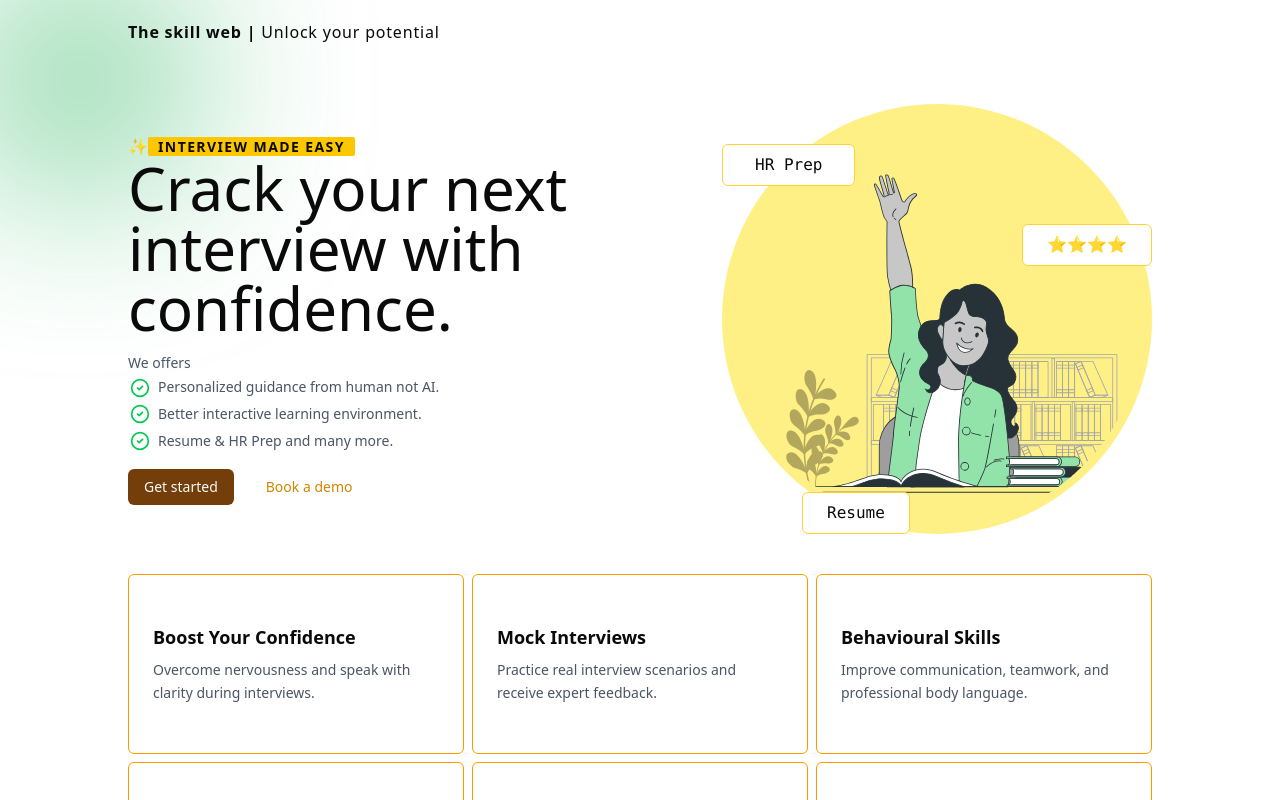
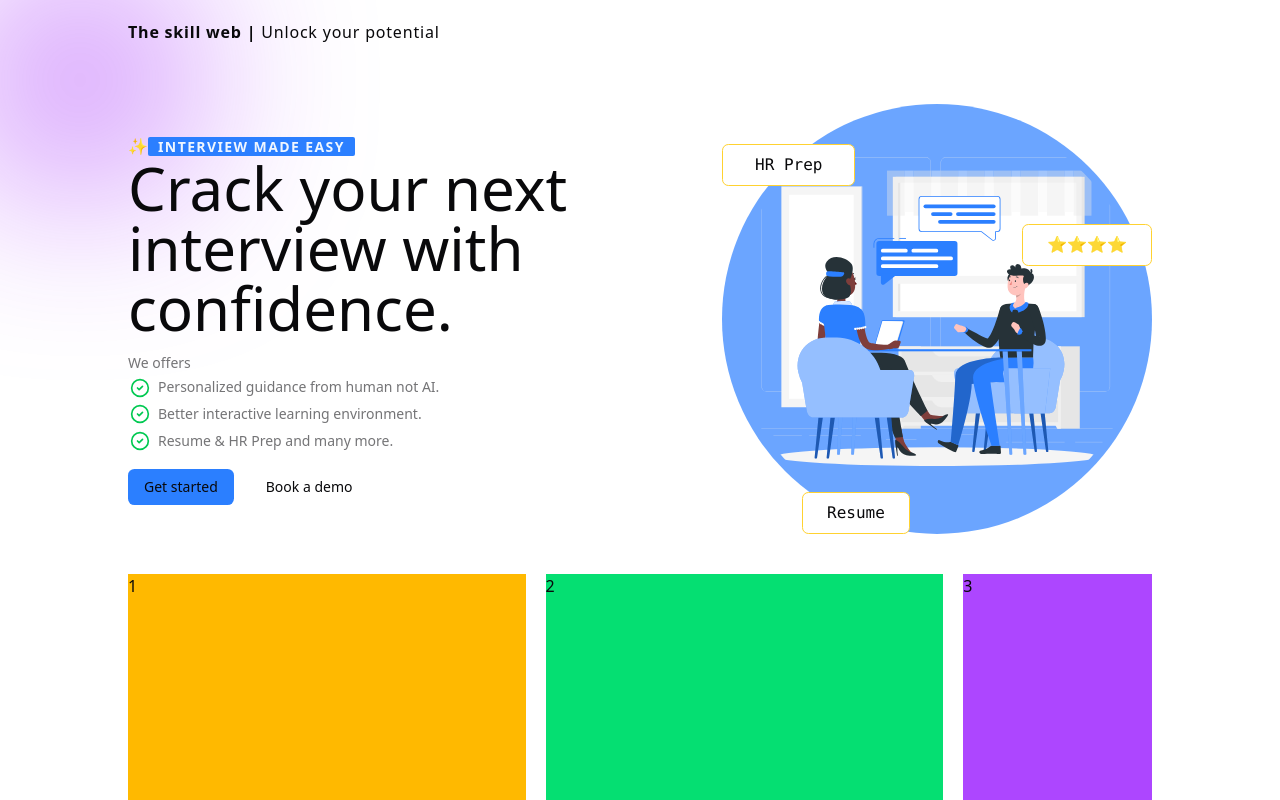
Before and after one commit to debanandanayak/the-skill-web, a Next.js app: page / in a window 1280 px wide. Shown: the top 800 px of the page. Built offline with nearby package versions, Linux system fonts and the light colour scheme.

Commit message:
change theme to blue

```diff
--- a/app/globals.css
+++ b/app/globals.css
@@ -3,28 +3,17 @@
 /*
 ---break--- */
 @custom-variant dark (&:is(.dark *));
-/*
-@theme inline {
+
+/* @theme inline {
   --color-background: var(--background);
   --color-foreground: var(--foreground);
   --font-sans: var(--font-geist-sans);
   --font-mono: var(--font-geist-mono);
-}
+} */
 
-@media (prefers-color-scheme: dark) {
-  :root {
-    --background: #0a0a0a;
-    --foreground: #ededed;
-  }
-}
 
-body {
-  background: var(--background);
-  color: var(--foreground);
-  font-family: Arial, Helvetica, sans-serif;
-} */
-/*
----break--- */
+/* ---break--- */
+
 @theme inline {
   --radius-sm: calc(var(--radius) - 4px);
   --radius-md: calc(var(--radius) - 2px);
@@ -64,77 +53,77 @@ body {
 }
 /*
 ---break--- */
+
 :root {
-  --radius: 0.625rem;
+  --radius: 0.65rem;
   --background: oklch(1 0 0);
-  --foreground: oklch(0.145 0 0);
+  --foreground: oklch(0.141 0.005 285.823);
   --card: oklch(1 0 0);
-  --card-foreground: oklch(0.145 0 0);
+  --card-foreground: oklch(0.141 0.005 285.823);
   --popover: oklch(1 0 0);
-  --popover-foreground: oklch(0.145 0 0);
-  --primary: oklch(0.205 0 0);
-  --primary-foreground: oklch(0.985 0 0);
-  --secondary: oklch(0.97 0 0);
-  --secondary-foreground: oklch(0.205 0 0);
-  --muted: oklch(0.97 0 0);
-  --muted-foreground: oklch(0.556 0 0);
-  --accent: oklch(0.97 0 0);
-  --accent-foreground: oklch(0.205 0 0);
+  --popover-foreground: oklch(0.141 0.005 285.823);
+  --primary: oklch(0.623 0.214 259.815);
+  --primary-foreground: oklch(0.97 0.014 254.604);
+  --secondary: oklch(0.967 0.001 286.375);
+  --secondary-foreground: oklch(0.21 0.006 285.885);
+  --muted: oklch(0.967 0.001 286.375);
+  --muted-foreground: oklch(0.552 0.016 285.938);
+  --accent: oklch(0.967 0.001 286.375);
+  --accent-foreground: oklch(0.21 0.006 285.885);
   --destructive: oklch(0.577 0.245 27.325);
-  --border: oklch(0.922 0 0);
-  --input: oklch(0.922 0 0);
-  --ring: oklch(0.708 0 0);
+  --border: oklch(0.92 0.004 286.32);
+  --input: oklch(0.92 0.004 286.32);
+  --ring: oklch(0.623 0.214 259.815);
   --chart-1: oklch(0.646 0.222 41.116);
   --chart-2: oklch(0.6 0.118 184.704);
   --chart-3: oklch(0.398 0.07 227.392);
   --chart-4: oklch(0.828 0.189 84.429);
   --chart-5: oklch(0.769 0.188 70.08);
   --sidebar: oklch(0.985 0 0);
-  --sidebar-foreground: oklch(0.145 0 0);
-  --sidebar-primary: oklch(0.205 0 0);
-  --sidebar-primary-foreground: oklch(0.985 0 0);
-  --sidebar-accent: oklch(0.97 0 0);
-  --sidebar-accent-foreground: oklch(0.205 0 0);
-  --sidebar-border: oklch(0.922 0 0);
-  --sidebar-ring: oklch(0.708 0 0);
+  --sidebar-foreground: oklch(0.141 0.005 285.823);
+  --sidebar-primary: oklch(0.623 0.214 259.815);
+  --sidebar-primary-foreground: oklch(0.97 0.014 254.604);
+  --sidebar-accent: oklch(0.967 0.001 286.375);
+  --sidebar-accent-foreground: oklch(0.21 0.006 285.885);
+  --sidebar-border: oklch(0.92 0.004 286.32);
+  --sidebar-ring: oklch(0.623 0.214 259.815);
 }
-/*
----break--- */
+
 .dark {
-  --background: oklch(0.145 0 0);
+  --background: oklch(0.141 0.005 285.823);
   --foreground: oklch(0.985 0 0);
-  --card: oklch(0.205 0 0);
+  --card: oklch(0.21 0.006 285.885);
   --card-foreground: oklch(0.985 0 0);
-  --popover: oklch(0.205 0 0);
+  --popover: oklch(0.21 0.006 285.885);
   --popover-foreground: oklch(0.985 0 0);
-  --primary: oklch(0.922 0 0);
-  --primary-foreground: oklch(0.205 0 0);
-  --secondary: oklch(0.269 0 0);
+  --primary: oklch(0.546 0.245 262.881);
+  --primary-foreground: oklch(0.379 0.146 265.522);
+  --secondary: oklch(0.274 0.006 286.033);
   --secondary-foreground: oklch(0.985 0 0);
-  --muted: oklch(0.269 0 0);
-  --muted-foreground: oklch(0.708 0 0);
-  --accent: oklch(0.269 0 0);
+  --muted: oklch(0.274 0.006 286.033);
+  --muted-foreground: oklch(0.705 0.015 286.067);
+  --accent: oklch(0.274 0.006 286.033);
   --accent-foreground: oklch(0.985 0 0);
   --destructive: oklch(0.704 0.191 22.216);
   --border: oklch(1 0 0 / 10%);
   --input: oklch(1 0 0 / 15%);
-  --ring: oklch(0.556 0 0);
+  --ring: oklch(0.488 0.243 264.376);
   --chart-1: oklch(0.488 0.243 264.376);
   --chart-2: oklch(0.696 0.17 162.48);
   --chart-3: oklch(0.769 0.188 70.08);
   --chart-4: oklch(0.627 0.265 303.9);
   --chart-5: oklch(0.645 0.246 16.439);
-  --sidebar: oklch(0.205 0 0);
+  --sidebar: oklch(0.21 0.006 285.885);
   --sidebar-foreground: oklch(0.985 0 0);
-  --sidebar-primary: oklch(0.488 0.243 264.376);
-  --sidebar-primary-foreground: oklch(0.985 0 0);
-  --sidebar-accent: oklch(0.269 0 0);
+  --sidebar-primary: oklch(0.546 0.245 262.881);
+  --sidebar-primary-foreground: oklch(0.379 0.146 265.522);
+  --sidebar-accent: oklch(0.274 0.006 286.033);
   --sidebar-accent-foreground: oklch(0.985 0 0);
   --sidebar-border: oklch(1 0 0 / 10%);
-  --sidebar-ring: oklch(0.556 0 0);
+  --sidebar-ring: oklch(0.488 0.243 264.376);
 }
-/*
----break--- */
+
+
 @layer base {
   * {
     @apply border-border outline-ring/50;
--- a/app/page.tsx
+++ b/app/page.tsx
@@ -29,9 +29,10 @@ export default function Home() {
       desc: "Thousands of students placed successfully in top companies.",
     },
   ];
+  const points = ["Personalized guidance from human not AI.","Better interactive learning environment.","Resume & HR Prep and many more."]
   return (
-    <div className="font-sans">
-      <div className="md:h-40 md:w-40 md:-top-[0%] md:-left-[0%]  bg-green-600 absolute -z-20 rounded-full blur-[100px]"></div>
+    <div className="font-sans text-foreground">
+      <div className="md:h-40 md:w-40 md:-top-[0%] md:-left-[0%] bg-purple-600 absolute -z-20 rounded-full blur-[100px]"></div>
       <header className="h-16 w-[90%] md:w-[80%] mx-auto flex flex-row items-center">
         <span className="font-bold tracking-wider">
           The skill web |{" "}
@@ -43,37 +44,32 @@ export default function Home() {
           <div className="md:w-1/2">
             <span>
               ✨
-              <h2 className="tracking-widest text-sm font-semibold bg-yellow-400 inline px-2.5 rounded-xs">
+              <h2 className="tracking-widest text-sm font-semibold bg-primary text-primary-foreground inline px-2.5 rounded-xs">
                 INTERVIEW MADE EASY
               </h2>
             </span>
             <h1 className="text-4xl font-medium mb-3.5 md:text-6xl">
               Crack your next interview with confidence.
             </h1>
-            <h3 className=" text-gray-600 text-sm leading-relaxed font-medium">
+            <h3 className="text-sm leading-relaxed font-medium text-secondary-foreground/60">
               We offers
             </h3>
             <div className="flex flex-col items-strt mb-3.5">
-              <p className="flex items-center gap-2 text-gray-600 text-sm leading-relaxed p-0.5 rounded">
+              {points.map(point=>(
+              <p key={point} className="flex items-center gap-2 text-secondary-foreground/60 text-sm leading-relaxed p-0.5 rounded">
                 <CheckCircle2 className="text-green-500 w-5 h-5" />
-                <span>Personalized guidance from human not AI.</span>
+                <span>{point}</span>
               </p>
-              <p className="flex items-center gap-2 text-gray-600 text-sm leading-relaxed p-0.5 rounded">
-                <CheckCircle2 className="text-green-500 w-5 h-5" />
-                <span>Better interactive learning environment.</span>
-              </p>
-              <p className="flex items-center gap-2 text-gray-600 text-sm leading-relaxed p-0.5 rounded">
-                <CheckCircle2 className="text-green-500 w-5 h-5" />
-                <span>Resume & HR Prep and many more.</span>
-              </p>
+              ))}
+
             </div>
             <div className="flex flex-row gap-4">
-              <Button className="bg-yellow-900 rounded-sm hover:bg-yellow-700 cursor-pointer">
+              <Button variant="default" className="rounded-sm cursor-pointer text-foreground">
                 Get started
               </Button>
               <Button
                 variant="link"
-                className=" rounded-sm text-yellow-600 cursor-pointer"
+                className="rounded-sm cursor-pointer text-foreground"
               >
                 Book a demo
               </Button>
@@ -85,7 +81,6 @@ export default function Home() {
               <Card className="rounded-sm shadow-none border-amber-300 p-2 font-medium font-mono">
                 <CardContent>HR Prep</CardContent>
               </Card>
-
             </div>
             <div className="absolute right-0 top-30">
               <Card className="rounded-sm shadow-none border border-amber-300 py-2 font-medium font-mono">
@@ -98,13 +93,22 @@ export default function Home() {
               </Card>
             </div>
             <Image
-              className="bg-yellow-200 rounded-full p-2 w-[350px]  md:w-[430px] "
-              src="/raising-hand-bro-green.svg"
+              className="bg-primary/70 rounded-full p-2 w-[350px]  md:w-[430px] "
+              src="/interview-rafiki.svg"
               alt="Hero image"
               width={430}
               height={38}
               priority
             />
+          </div>
+        </section>
+        <section className="mt-10 mb-10">
+          <div className="grid grid-cols-5 grid-rows-5 gap-5 h-lvh">
+            <div className="col-span-2 row-span-2 bg-amber-400">1</div>
+            <div className="col-span-2 row-span-4 col-start-3 bg-green-400">2</div>
+            <div className="row-span-4 col-start-5 bg-purple-500">3</div>
+            <div className="col-span-2 row-span-3 row-start-3 bg-cyan-500">4</div>
+            <div className="col-span-3 col-start-3 row-start-5 bg-red-500">5</div>
           </div>
         </section>
         <section className="mt-10">
```
Also changed, not shown: public/Interview-rafiki.svg (added). Lines whose indentation alone changed are shown as unchanged.
